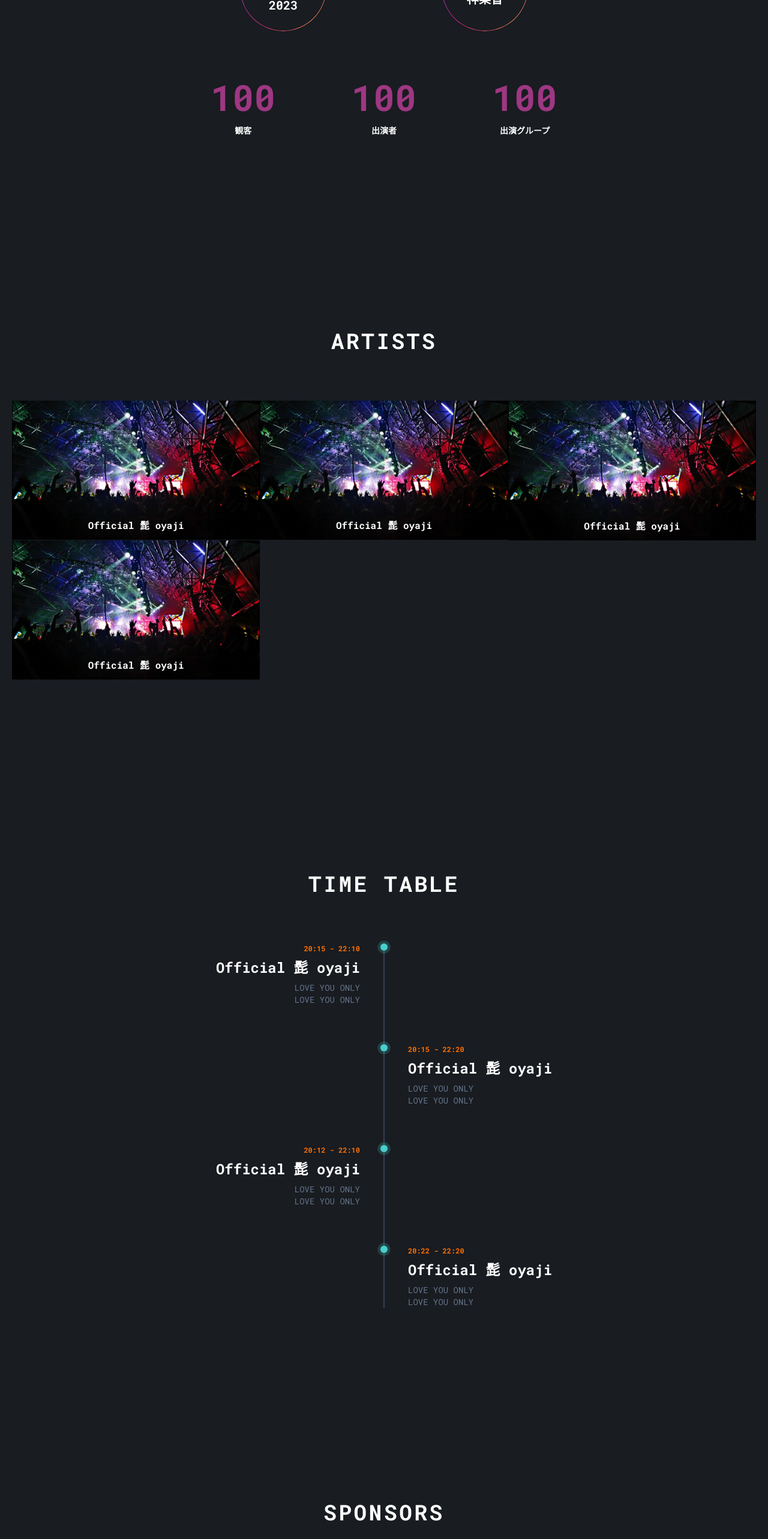
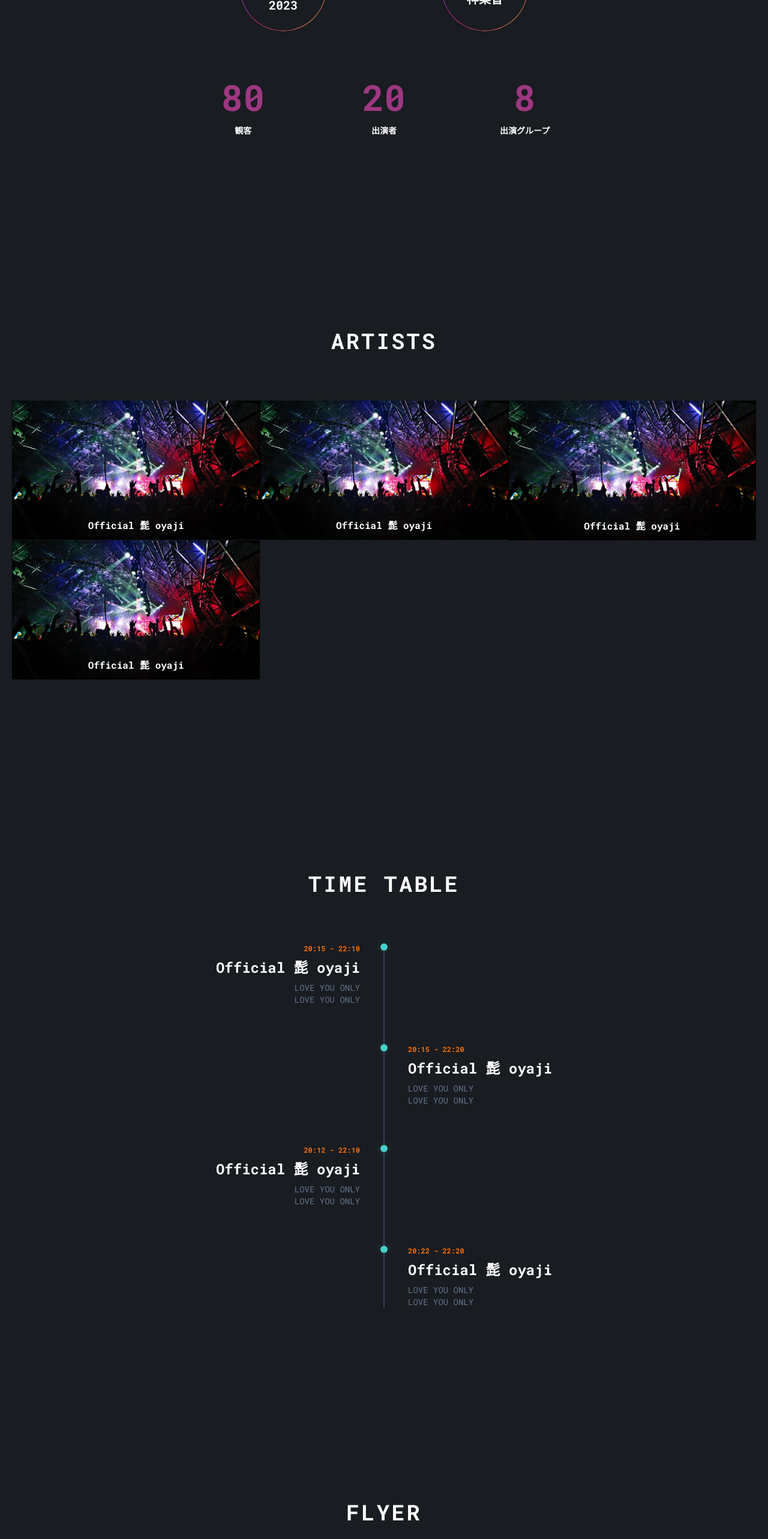
Before and after one commit to keitaroutakahashi/otonano-bunkasai, a Next.js app: page /festivals/1 in a window 1280 px wide. Shown: the part 980-3546 px from the top of the page at 60% size. Built offline with nearby package versions, Linux system fonts and the light colour scheme.

Commit message:
Add flyer component and count animation using react-countup in the festival page.

```diff
--- a/package.json
+++ b/package.json
@@ -17,6 +17,7 @@
     "lucide-react": "^0.462.0",
     "next": "15.0.3",
     "react": "19.0.0-rc-66855b96-20241106",
+    "react-countup": "^6.5.3",
     "react-dom": "19.0.0-rc-66855b96-20241106",
     "tailwind-merge": "^2.5.5",
     "tailwindcss-animate": "^1.0.7"
--- /dev/null
+++ b/src/app/festivals/[id]/_components/countAnimation.tsx
@@ -0,0 +1,25 @@
+"use client";
+
+import { useId } from "react";
+import { useCountUp } from "react-countup";
+
+type Props = {
+  count: number;
+};
+
+export const CountAnimation: React.FC<Props> = ({ count }) => {
+  const uniqueId = useId();
+
+  useCountUp({
+    ref: uniqueId,
+    start: 0,
+    end: count,
+    enableScrollSpy: true,
+    scrollSpyDelay: 200,
+    scrollSpyOnce: true,
+  });
+
+  return (
+    <p id={uniqueId} className="text-tertiary font-bold md:text-6xl text-4xl" />
+  );
+};
--- /dev/null
+++ b/src/app/festivals/[id]/_components/flyer.tsx
@@ -0,0 +1,19 @@
+import Image from "next/image";
+import { Title } from "./title";
+
+export const Flyer = () => {
+  return (
+    <section>
+      <Title title="FLYER" />
+      <div className="mt-20" />
+      <div className="relative h-96 md:h-152">
+        <Image
+          src="/images/festivals/03/flyer.jpg"
+          alt="Flyer"
+          fill
+          className="object-contain"
+        />
+      </div>
+    </section>
+  );
+};
--- a/src/app/festivals/[id]/_components/index.tsx
+++ b/src/app/festivals/[id]/_components/index.tsx
@@ -5,6 +5,7 @@
 import { Artists } from "./artists";
 import { Overview } from "./overview";
 import { Sponsors } from "./sponsors";
+import { Flyer } from "./flyer";
 
 export const Index = () => {
   return (
@@ -18,6 +19,8 @@
         <div className="md:mt-80 mt-60" />
         <TimeTable />
         <div className="md:mt-80 mt-60" />
+        <Flyer />
+        <div className="md:mt-80 mt-60" />
         <Sponsors />
       </main>
       <Footer />
--- a/src/app/festivals/[id]/_components/overview.tsx
+++ b/src/app/festivals/[id]/_components/overview.tsx
@@ -1,5 +1,6 @@
 import { Calendar, MapPin } from "lucide-react";
 import { Title } from "./title";
+import { CountAnimation } from "./countAnimation";
 
 export const Overview = () => {
   return (
@@ -29,18 +30,18 @@
 
         <ul className="grid md:grid-cols-3 grid-cols-2 gap-8">
           <li className="flex flex-col items-center">
-            <p className="text-tertiary font-bold md:text-6xl text-4xl">100</p>
-            <div className="md:mt-4 mt-2"></div>
+            <CountAnimation count={80} />
+            <div className="md:mt-4 mt-2" />
             <p className="text-white font-bold md:text-sm text-xs">観客</p>
           </li>
           <li className="flex flex-col items-center">
-            <p className="text-tertiary font-bold md:text-6xl text-4xl">100</p>
-            <div className="md:mt-4 mt-2"></div>
+            <CountAnimation count={20} />
+            <div className="md:mt-4 mt-2" />
             <p className="text-white font-bold md:text-sm text-xs">出演者</p>
           </li>
           <li className="flex flex-col items-center">
-            <p className="text-tertiary font-bold md:text-6xl text-4xl">100</p>
-            <div className="md:mt-4 mt-2"></div>
+            <CountAnimation count={8} />
+            <div className="md:mt-4 mt-2" />
             <p className="text-white font-bold md:text-sm text-xs">
               出演グループ
             </p>
```
Also changed, not shown: public/images/festivals/03/flyer.jpg (added), 1 other file (tests, documents, lock files or other folders).
